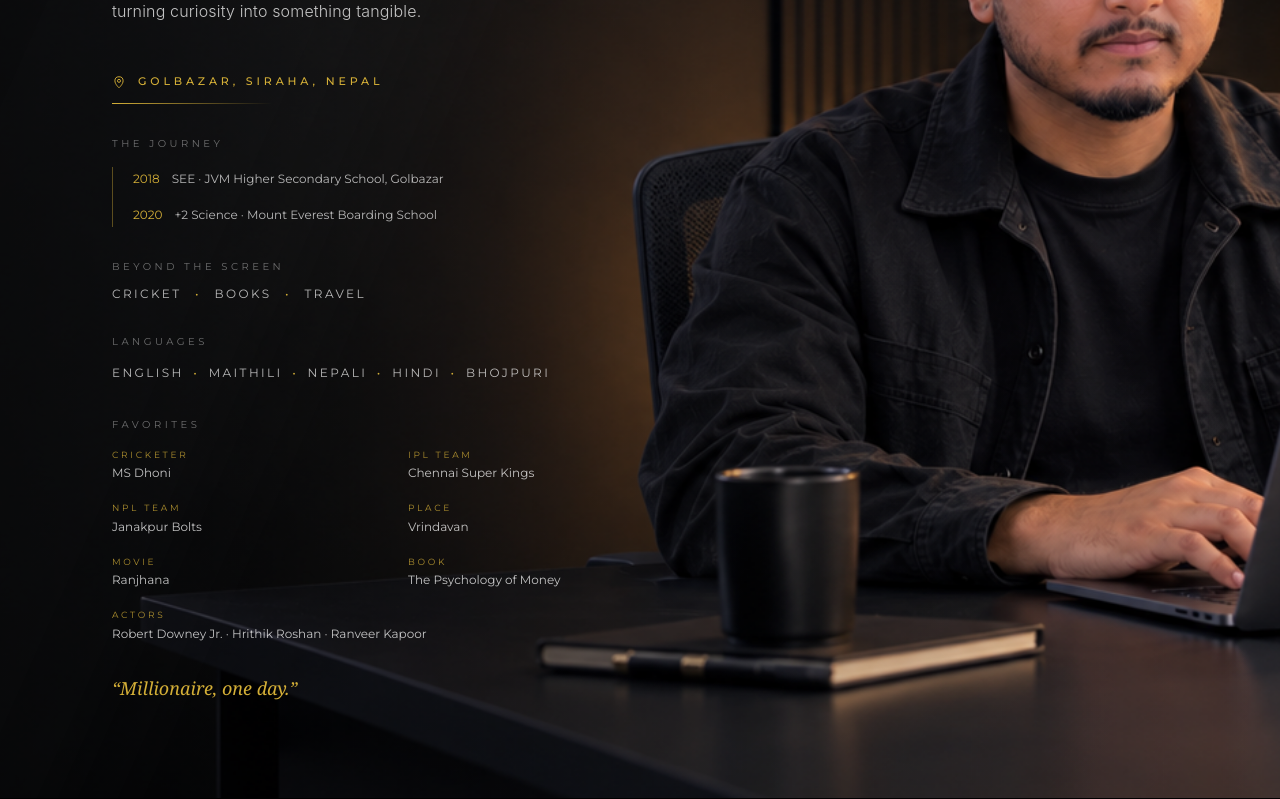
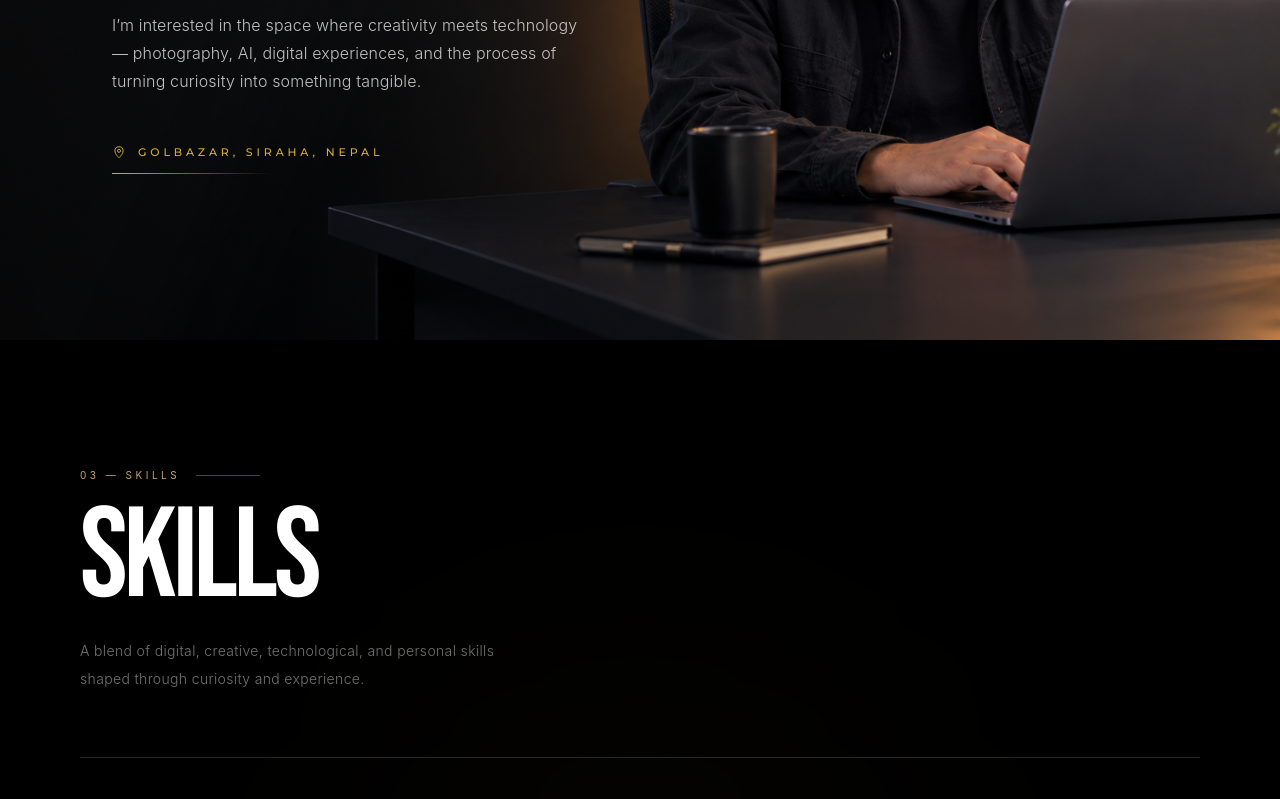
Before and after one commit to gopalstudio-pn/gopal-singh-portfolio, a React (Vite) app: page / in a window 1280 px wide. Shown: the part 1260-2059 px from the top of the page. Built offline with nearby package versions, Linux system fonts and the light colour scheme; a web font is replaced by a local one.

Commit message:
Trim About section to name, intro and location; remove photo zoom

```diff
--- a/src/components/AboutSection.tsx
+++ b/src/components/AboutSection.tsx
@@ -72,41 +72,6 @@ export function AboutSection() {
                 <div className="mt-3 h-px w-40 bg-gradient-to-r from-[#D4AF37] to-transparent" />
               </div>
 
-              <div className="about-item" style={{ transitionDelay: '0.5s' }}>
-                <p className="mb-4 text-[10px] tracking-[0.35em] text-white/40">THE JOURNEY</p>
-                <div className="space-y-3 border-l border-[#D4AF37]/40 pl-5">
-                  <p className="text-xs leading-6 text-white/70"><span className="mr-3 text-[#D4AF37]">2018</span>SEE · JVM Higher Secondary School, Golbazar</p>
-                  <p className="text-xs leading-6 text-white/70"><span className="mr-3 text-[#D4AF37]">2020</span>+2 Science · Mount Everest Boarding School</p>
-                </div>
-              </div>
-
-              <div className="about-item" style={{ transitionDelay: '0.58s' }}>
-                <p className="mb-3 text-[10px] tracking-[0.35em] text-white/40">BEYOND THE SCREEN</p>
-                <p className="text-xs tracking-[0.2em] text-white/70">CRICKET <span className="mx-2 text-[#D4AF37]">•</span> BOOKS <span className="mx-2 text-[#D4AF37]">•</span> TRAVEL</p>
-              </div>
-
-              <div className="about-item" style={{ transitionDelay: '0.66s' }}>
-                <p className="mb-3 text-[10px] tracking-[0.35em] text-white/40">LANGUAGES</p>
-                <p className="text-xs leading-6 tracking-[0.2em] text-white/70">ENGLISH <span className="mx-1 text-[#D4AF37]">•</span> MAITHILI <span className="mx-1 text-[#D4AF37]">•</span> NEPALI <span className="mx-1 text-[#D4AF37]">•</span> HINDI <span className="mx-1 text-[#D4AF37]">•</span> BHOJPURI</p>
-              </div>
-
-              <div className="about-item" style={{ transitionDelay: '0.74s' }}>
-                <p className="mb-4 text-[10px] tracking-[0.35em] text-white/40">FAVORITES</p>
-                <div className="grid grid-cols-2 gap-x-8 gap-y-5">
-                  {[['CRICKETER', 'MS Dhoni'], ['IPL TEAM', 'Chennai Super Kings'], ['NPL TEAM', 'Janakpur Bolts'], ['PLACE', 'Vrindavan'], ['MOVIE', 'Ranjhana'], ['BOOK', 'The Psychology of Money']].map(([k, v]) => (
-                    <div key={k}>
-                      <p className="text-[9px] tracking-[0.3em] text-[#D4AF37]/80">{k}</p>
-                      <p className="mt-1 text-xs text-white/75">{v}</p>
-                    </div>
-                  ))}
-                </div>
-                <p className="mt-5 text-[9px] tracking-[0.3em] text-[#D4AF37]/80">ACTORS</p>
-                <p className="mt-1 text-xs text-white/75">Robert Downey Jr. · Hrithik Roshan · Ranveer Kapoor</p>
-              </div>
-
-              <div className="about-item" style={{ transitionDelay: '0.82s' }}>
-                <p className="font-serif text-lg font-light italic text-[#D4AF37]">“Millionaire, one day.”</p>
-              </div>
             </div>
 
           </div>
@@ -156,7 +121,7 @@ export function AboutSection() {
         }
 
         .about-visible .about-image {
-          transform: scale(1.018);
+          transform: scale(1);
         }
 
         .about-light {
```
